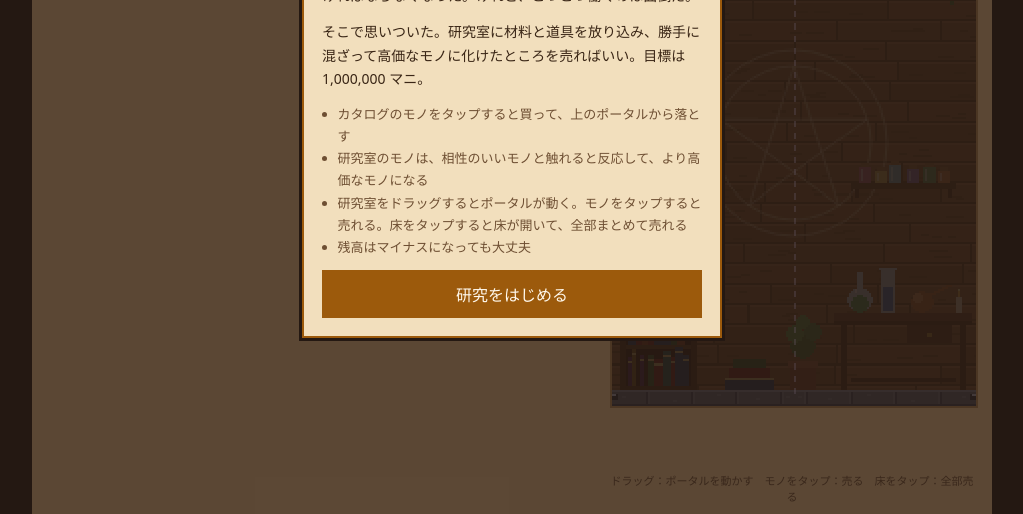
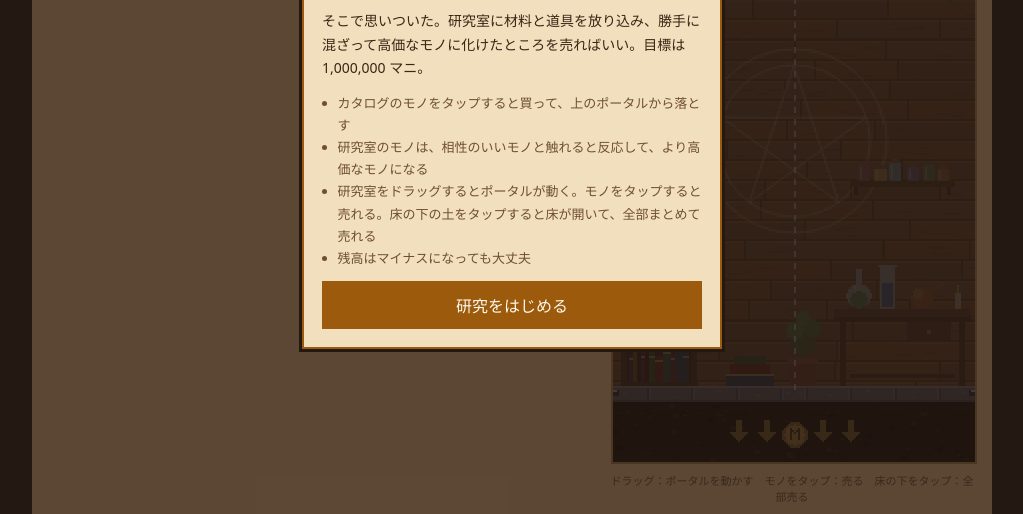
Before and after one commit to Act2Sighers/GameBox, a plain HTML site: page games/Alchemillion/index.html in a window 1280 px wide. Shown: the part 286-800 px from the top of the page, without its empty margins (128-1151 px from the left). Drawn offline with nearby package versions, Linux system fonts and the light colour scheme; a web font is replaced by a local one.

Commit message:
Alchemillion: show the earth below the floor; tap it to sell everything
- Lab view extended 30 dots below the floor into dark earth with a coin-and-arrows sign
- Bulk sale now starts from a tap below the floor; the floor itself does nothing

Co-Authored-By: Claude Opus 5.5 <noreply@anthropic.com>
Claude-Session: https://claude.ai/code/session_01J8XrKUEqDZzfhZcVNxyRYr

```diff
--- a/games/Alchemillion/index.html
+++ b/games/Alchemillion/index.html
@@ -175,12 +175,12 @@ dl.stats dd { margin: 0; text-align: right; font-variant-numeric: tabular-nums;
   <div id="catalog" role="toolbar" aria-label="カタログ"></div>
   <div id="labWrap">
     <div id="labBox">
-      <canvas id="lab" width="180" height="250" aria-label="研究室"></canvas>
+      <canvas id="lab" width="180" height="280" aria-label="研究室"></canvas>
       <div id="toasts" aria-live="polite"></div>
       <div id="blocked" hidden>ポータルがふさがっています。モノを売って空けてください</div>
     </div>
   </div>
-  <div id="hint">ドラッグ：ポータルを動かす　モノをタップ：売る　床をタップ：全部売る</div>
+  <div id="hint">ドラッグ：ポータルを動かす　モノをタップ：売る　床の下をタップ：全部売る</div>
 </div>
 <div id="intro" class="overlay">
   <div class="sheet">
@@ -190,7 +190,7 @@ dl.stats dd { margin: 0; text-align: right; font-variant-numeric: tabular-nums;
     <ul>
       <li>カタログのモノをタップすると買って、上のポータルから落とす</li>
       <li>研究室のモノは、相性のいいモノと触れると反応して、より高価なモノになる</li>
-      <li>研究室をドラッグするとポータルが動く。モノをタップすると売れる。床をタップすると床が開いて、全部まとめて売れる</li>
+      <li>研究室をドラッグするとポータルが動く。モノをタップすると売れる。床の下の土をタップすると床が開いて、全部まとめて売れる</li>
       <li>残高はマイナスになっても大丈夫</li>
     </ul>
     <button class="btn" id="startBtn" type="button">研究をはじめる</button>
@@ -518,6 +518,8 @@ addEventListener("pointerdown", audioInit, { once: true });
 
 // ---------------------------------------------------------------- state
 const LAB_W = 180, LAB_H = 250, PORTAL_Y = 7, PORTAL_HALF = 14, FLOOR_H = 8;
+const VIEW_H = 280; // the canvas also shows 30 dots of earth below the floor (tap there to sell everything)
+const SELL_ZONE_Y = LAB_H + 6; // taps at or below this line open the floor
 let S; // everything that is saved
 function freshState() {
   return {
@@ -542,8 +544,8 @@ engine.gravity.scale = 0.0007;
 const world = engine.world;
 const wallOpts = { isStatic: true, friction: 0.5, label: "wall" };
 Composite.add(world, [
-  Bodies.rectangle(-20, LAB_H / 2 - 100, 40, LAB_H + 300, wallOpts),
-  Bodies.rectangle(LAB_W + 20, LAB_H / 2 - 100, 40, LAB_H + 300, wallOpts),
+  Bodies.rectangle(-20, LAB_H / 2 - 60, 40, LAB_H + 380, wallOpts),
+  Bodies.rectangle(LAB_W + 20, LAB_H / 2 - 60, 40, LAB_H + 380, wallOpts),
 ]);
 // The floor is two stone leaves hinged at the walls. Tapping the floor swings them down (a sale of everything).
 const FLOOR_TOP = LAB_H - FLOOR_H, LEAF_T = FLOOR_H + 14, LEAF_W = LAB_W / 2 + 1;
@@ -770,7 +772,7 @@ function gainMana(kind, n, x, y, overEl) {
   if (overEl) {
     const main = document.getElementById("main");
     popAt(kind, n, main, overEl.offsetLeft + overEl.offsetWidth / 2 + "px", overEl.offsetTop + overEl.offsetHeight / 2 + "px");
-  } else popAt(kind, n, labBox, `${x / LAB_W * 100}%`, `${y / LAB_H * 100}%`);
+  } else popAt(kind, n, labBox, `${x / LAB_W * 100}%`, `${y / VIEW_H * 100}%`);
 }
 
 // ---------------------------------------------------------------- catalog
@@ -900,7 +902,7 @@ function portalBlocked() {
 // ---------------------------------------------------------------- input on the lab: drag = move the portal, tap = sell
 const lab = document.getElementById("lab"), labCtx = lab.getContext("2d");
 let press = null;
-const toWorld = e => { const r = lab.getBoundingClientRect(); return { x: (e.clientX - r.left) / r.width * LAB_W, y: (e.clientY - r.top) / r.height * LAB_H }; };
+const toWorld = e => { const r = lab.getBoundingClientRect(); return { x: (e.clientX - r.left) / r.width * LAB_W, y: (e.clientY - r.top) / r.height * VIEW_H }; };
 lab.addEventListener("pointerdown", e => {
   if (press) return;
   lab.setPointerCapture(e.pointerId);
@@ -930,7 +932,7 @@ function pressEnd(e) {
     }
   }
   if (hit) sell(hit);
-  else if (w.y >= FLOOR_TOP - 1 && !bulk) startBulkSale(); // the floor itself
+  else if (w.y >= SELL_ZONE_Y && !bulk) startBulkSale(); // the earth below the floor (the floor itself does nothing)
 }
 lab.addEventListener("pointerup", pressEnd);
 lab.addEventListener("pointercancel", pressEnd);
@@ -1027,9 +1029,21 @@ const BG = (() => {
   r(118, 140, 52, 3, "#6e4826"); r(120, 143, 2, 4, "#5a3820"); r(166, 143, 2, 4, "#5a3820");
   for (const [x, c, h] of [[122, "#c86a8a", 8], [130, "#e0c060", 6], [137, "#7fc0d8", 9], [146, "#9a7ac8", 7], [154, "#6aa86a", 8], [161, "#d8834a", 6]]) { r(x, 140 - h, 6, h, c); r(x + 1, 140 - h - 2, 4, 2, "#a87240"); r(x + 1, 140 - h + 1, 1, h - 2, "rgba(255,255,255,0.5)"); }
 
-  const c = document.createElement("canvas"); c.width = LAB_W; c.height = LAB_H;
+  const c = document.createElement("canvas"); c.width = LAB_W; c.height = VIEW_H;
   const out = c.getContext("2d");
   out.fillStyle = "#2a1d14"; out.fillRect(0, 0, LAB_W, LAB_H);
+  // earth below the floor: darker than the lab, a few stones, and a coin between down arrows
+  out.fillStyle = "#140d08"; out.fillRect(0, LAB_H, LAB_W, VIEW_H - LAB_H);
+  for (let k = 0; k < 70; k++) {
+    const x = Math.floor(rnd() * LAB_W), y = LAB_H + 1 + Math.floor(rnd() * (VIEW_H - LAB_H - 2)), big = rnd() < 0.3;
+    out.fillStyle = rnd() < 0.5 ? "#21160e" : "#0c0805"; out.fillRect(x, y, big ? 3 : 2, big ? 2 : 1);
+  }
+  out.fillStyle = "#1c130c"; for (let x = 0; x < LAB_W; x += 2) out.fillRect(x, LAB_H + 4 + Math.round(Math.sin(x * 0.17) * 1.5), 1, 1);
+  const cy = LAB_H + 16, sign = "#6a5228", signHi = "#8a6c34";
+  const arrow = cx => { out.fillStyle = sign; out.fillRect(cx - 1, cy - 7, 3, 7); for (let i = 0; i < 5; i++) out.fillRect(cx - 4 + i, cy + i - 1, 9 - i * 2, 1); };
+  for (const cx of [62, 76, 104, 118]) arrow(cx);
+  for (let y = -6; y <= 6; y++) for (let x = -6; x <= 6; x++) if (x * x + y * y <= 40) { out.fillStyle = x * x + y * y >= 26 ? sign : signHi; out.fillRect(90 + x, cy + y, 1, 1); }
+  out.fillStyle = "#3a2c16"; out.fillRect(88, cy - 3, 1, 6); out.fillRect(92, cy - 3, 1, 6); out.fillRect(89, cy - 2, 1, 1); out.fillRect(91, cy - 2, 1, 1); out.fillRect(90, cy - 1, 1, 1); // "M" for マニ
   out.globalAlpha = 0.4; out.drawImage(scene, 0, 0); out.globalAlpha = 1;
   // the pit under the floor (seen while the floor is open)
   out.fillStyle = "#0e0905"; out.fillRect(0, FLOOR_TOP, LAB_W, FLOOR_H);
@@ -1144,8 +1158,8 @@ function frame(now) {
   if (steps === 4) acc = 0;
   // things that fall out through the open floor are sold; anything else that slipped out is dropped
   for (const b of [...items]) {
-    if (bulk && b.position.y > LAB_H + 14) sellFallen(b);
-    else if (b.position.y > LAB_H + 60) removeItem(b);
+    if (bulk && b.position.y > VIEW_H + 14) sellFallen(b);
+    else if (b.position.y > VIEW_H + 60) removeItem(b);
   }
   updateBulk(dtMs / 1000);
   updateLiquid(dtMs / 1000); updateSteam(dtMs / 1000);
@@ -1320,8 +1334,8 @@ function setLayout(v) {
 }
 // The lab fills its area of the game screen, the same way whatever the window (the canvas is drawn pixelated).
 function fit() {
-  const css = Math.min((labWrap.clientWidth - 4) / LAB_W, (labWrap.clientHeight - 4) / LAB_H);
-  labBox.style.width = LAB_W * css + "px"; labBox.style.height = LAB_H * css + "px";
+  const css = Math.min((labWrap.clientWidth - 4) / LAB_W, (labWrap.clientHeight - 4) / VIEW_H);
+  labBox.style.width = LAB_W * css + "px"; labBox.style.height = VIEW_H * css + "px";
 }
 addEventListener("resize", () => { fitFrame(); fit(); });
 new ResizeObserver(fit).observe(labWrap);
```
Also changed, not shown: 1 other file.
